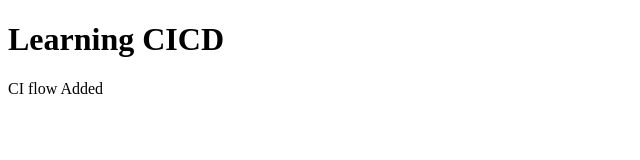
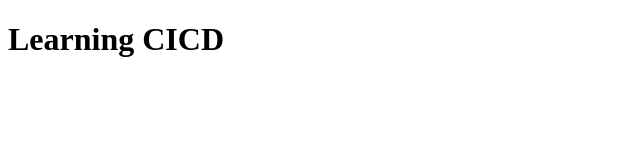
Before and after one commit to forwebdevelopment/CICDLearningProfile-Info, a plain HTML site: page index.html in a window 1280 px wide. Shown: the whole page, without its empty margins (0-640 px from the left). Drawn offline with Linux system fonts and the light colour scheme.

Commit message:
change in index html

```diff
--- a/index.html
+++ b/index.html
@@ -8,6 +8,6 @@
 </head>
 <body>
     <h1>Learning CICD</h1>
-    <p>CI flow Added</p>
+
 </body>
 </html>
```
